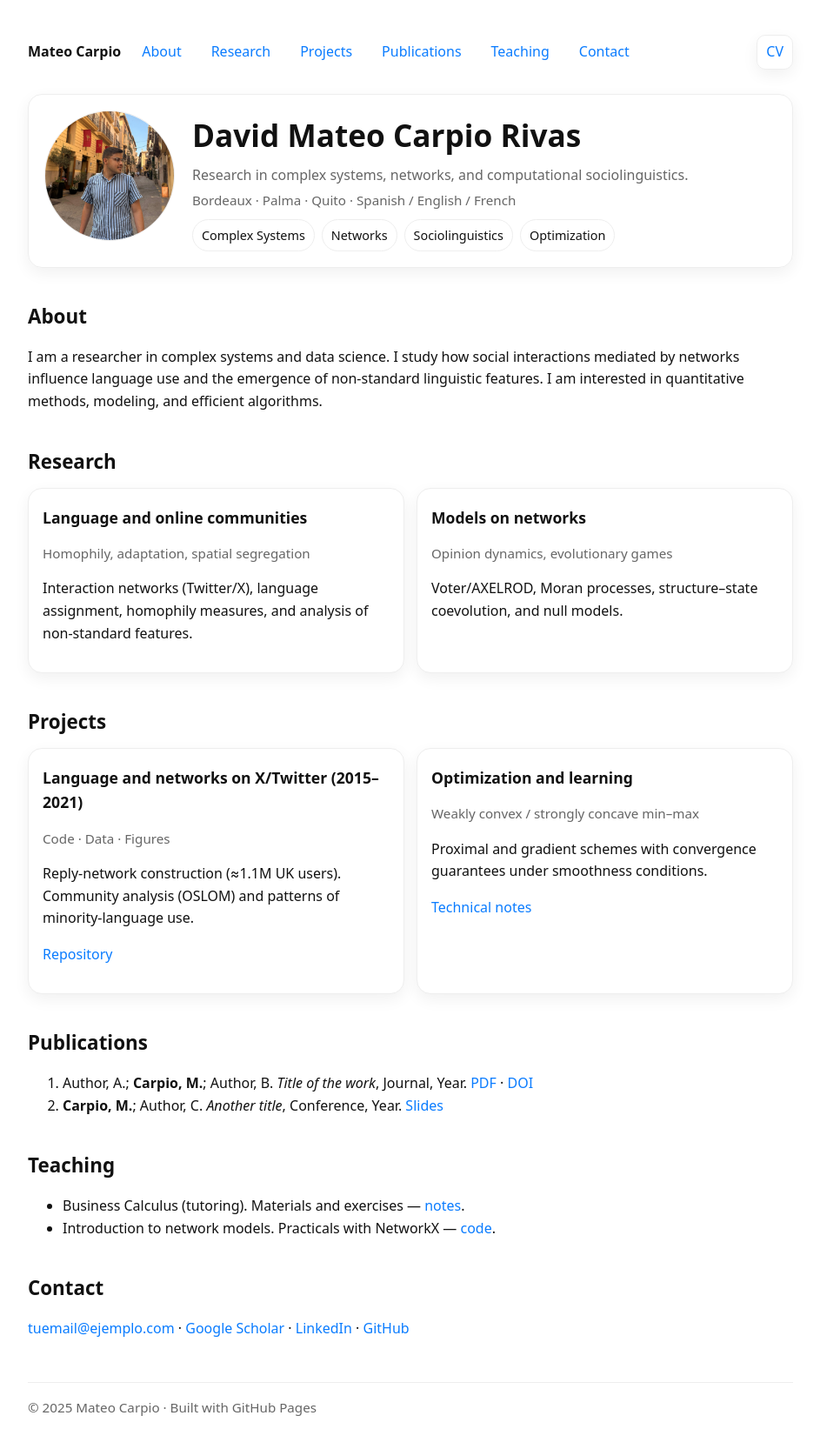
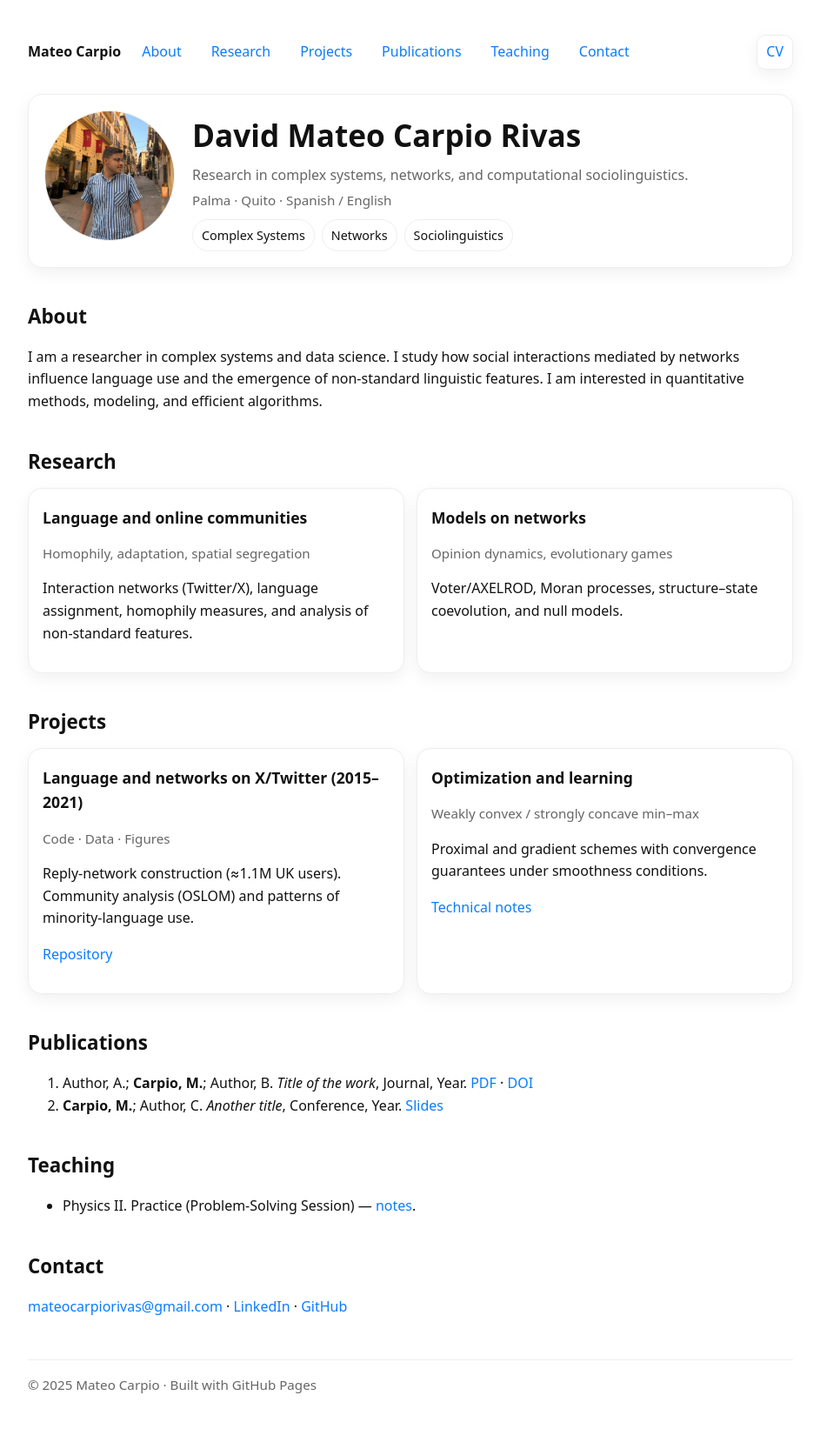
Before and after one commit to mateocarpio/mateocarpio.github.io, a plain HTML site: page index.html in a window 1280 px wide. Shown: the whole page at 87% size, without its empty margins (168-1111 px from the left). Drawn offline with Linux system fonts and the light colour scheme.

Commit message:
Update index.html

```diff
--- a/index.html
+++ b/index.html
@@ -89,12 +89,12 @@
       <div>
         <h1>David Mateo Carpio Rivas</h1>
         <p>Research in complex systems, networks, and computational sociolinguistics.</p>
-        <p class="meta">Bordeaux · Palma · Quito · Spanish / English / French</p>
+        <p class="meta"> Palma · Quito · Spanish / English </p>
         <div class="chips">
           <span class="chip">Complex Systems</span>
           <span class="chip">Networks</span>
           <span class="chip">Sociolinguistics</span>
-          <span class="chip">Optimization</span>
+
         </div>
       </div>
     </header>
@@ -154,8 +154,8 @@
     <section id="teaching">
       <h2>Teaching</h2>
       <ul>
-        <li>Business Calculus (tutoring). Materials and exercises — <a href="#">notes</a>.</li>
-        <li>Introduction to network models. Practicals with NetworkX — <a href="#">code</a>.</li>
+        <li> Physics II. Practice (Problem-Solving Session) — <a href="#">notes</a>.</li>
+        <!-- <li>Introduction to network models. Practicals with NetworkX — <a href="#">code</a>.</li> -->
       </ul>
     </section>
 
@@ -163,9 +163,9 @@
     <section id="contact">
       <h2>Contact</h2>
       <p>
-        <a href="mailto:tuemail@ejemplo.com">tuemail@ejemplo.com</a> ·
-        <a href="https://scholar.google.com/" target="_blank" rel="noopener">Google Scholar</a> ·
-        <a href="https://www.linkedin.com/" target="_blank" rel="noopener">LinkedIn</a> ·
+        <a href="mailto:mateocarpiorivas@gmail.com">mateocarpiorivas@gmail.com</a> ·
+        <!-- <a href="https://scholar.google.com/" target="_blank" rel="noopener">Google Scholar</a> ·  -->
+        <a href="https://www.linkedin.com/in/mateo-carpio-rivas/" target="_blank" rel="noopener">LinkedIn</a> ·
         <a href="https://github.com/mateocarpio" target="_blank" rel="noopener">GitHub</a>
       </p>
     </section>
```
